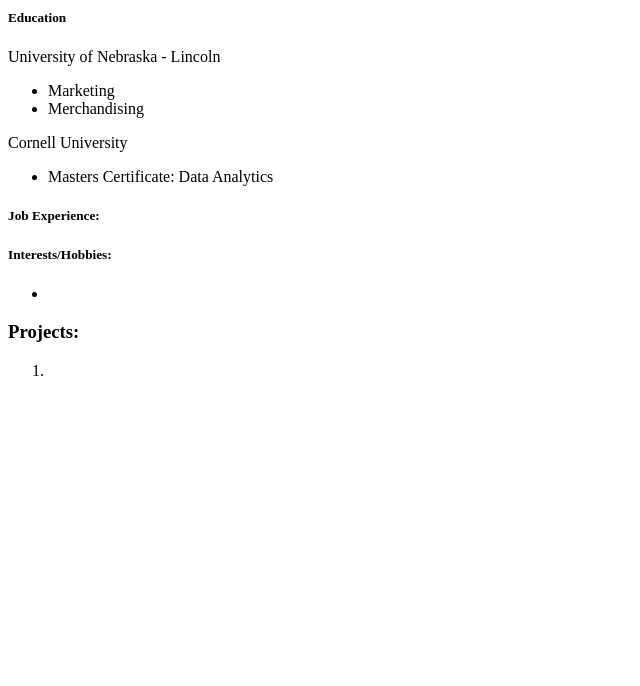
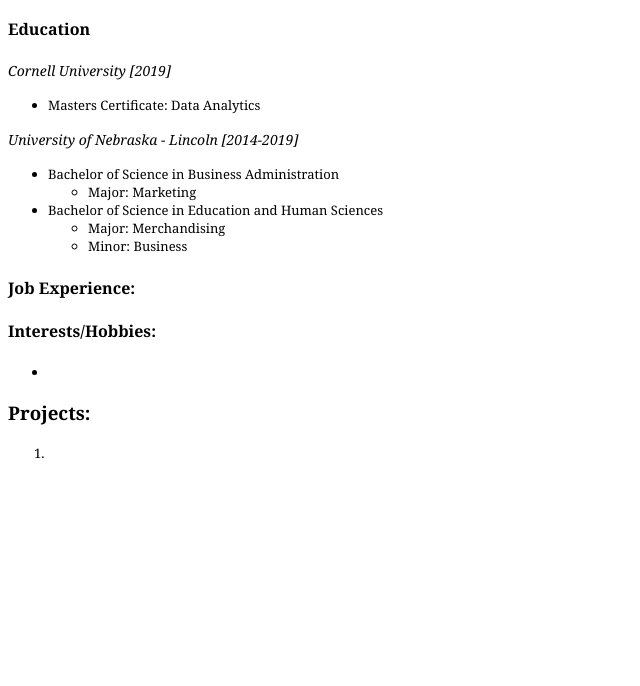
Before and after one commit to paigetiedeman/portfolio, a plain HTML site: page index.html in a window 1280 px wide. Shown: the part 114-800 px from the top of the page, without its empty margins (0-640 px from the left). Drawn offline with Linux system fonts and the light colour scheme.

Commit message:
Education section formated with multilevel bullets

```diff
--- a/css/styles.css
+++ b/css/styles.css
@@ -0,0 +1,20 @@
+body {
+  font-family: Cambria, Cochin, Georgia, Times, 'Times New Roman', serif;
+}
+
+p {
+  font-size: 14px;
+}
+
+li {
+  font-size: 13px;
+}
+
+.education p {
+  font-style: italic;
+}
+
+.square {
+  list-style-type: square;
+  margin-left: -2em;
+}
--- a/index.html
+++ b/index.html
@@ -7,19 +7,30 @@
 <body>
   <h1>Paige Tiedeman's Portfolio</h1>
   <h3>About Me:</h3>
-  <h5>Education</h5>
-    <p>University of Nebraska - Lincoln</p>
-    <ul>
-      <li>Marketing</li>
-      <li>Merchandising</li>
-    </ul>
-    <p>Cornell University</p>
+  <h4>Education</h4>
+  <div class="education">
+    <p>Cornell University [2019]</p>
     <ul>
       <li>Masters Certificate: Data Analytics</li>
     </ul>
-  <h5>Job Experience:</h5>
+    <p>University of Nebraska - Lincoln [2014-2019]</p>
+    <ul>
+      <li>Bachelor of Science in Business Administration
+      <ul class="bullet">
+        <li>Major: Marketing</li>
+      </ul>
+      </li>
+      <li>Bachelor of Science in Education and Human Sciences
+      <ul class="bullet">
+        <li>Major: Merchandising</li>
+        <li>Minor: Business</li>
+      </ul>
+      </li>
+    </ul>
+  </div>
+  <h4>Job Experience:</h4>
     <p></p>
-  <h5>Interests/Hobbies:</h5>
+  <h4>Interests/Hobbies:</h4>
     <ul>
       <li></li>
     </ul>
```
Also changed, not shown: 1 other file.
